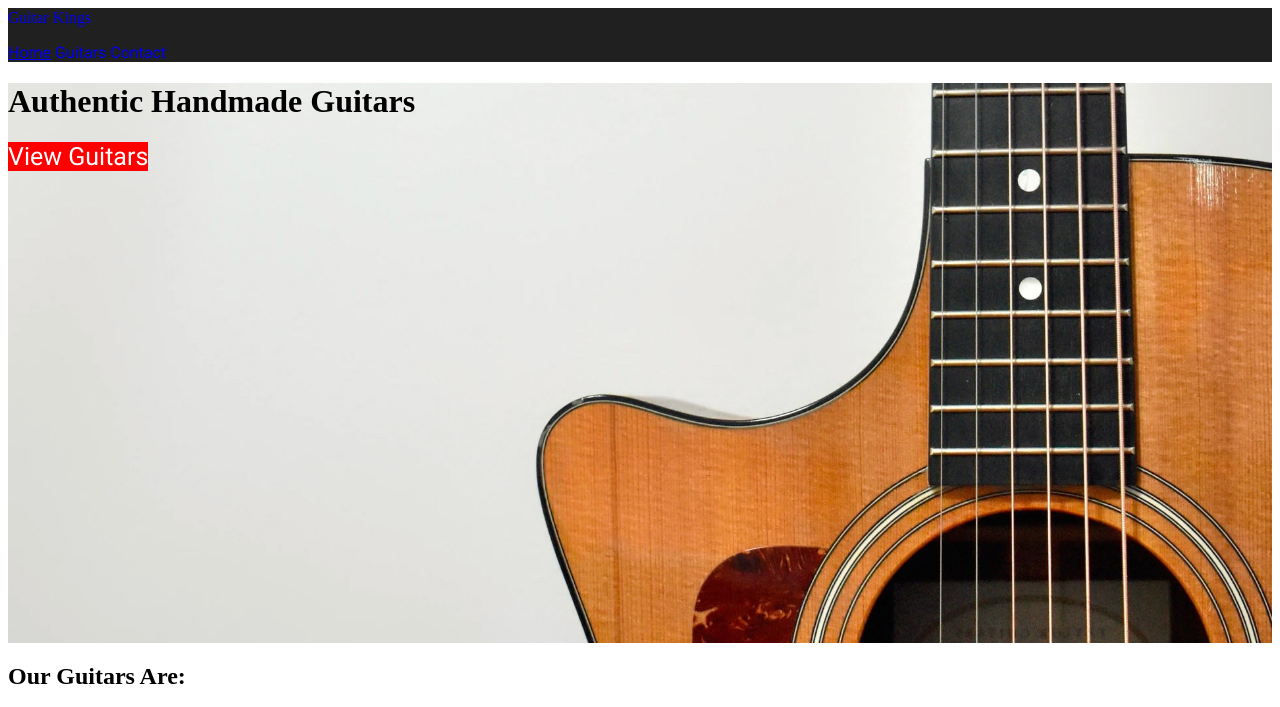
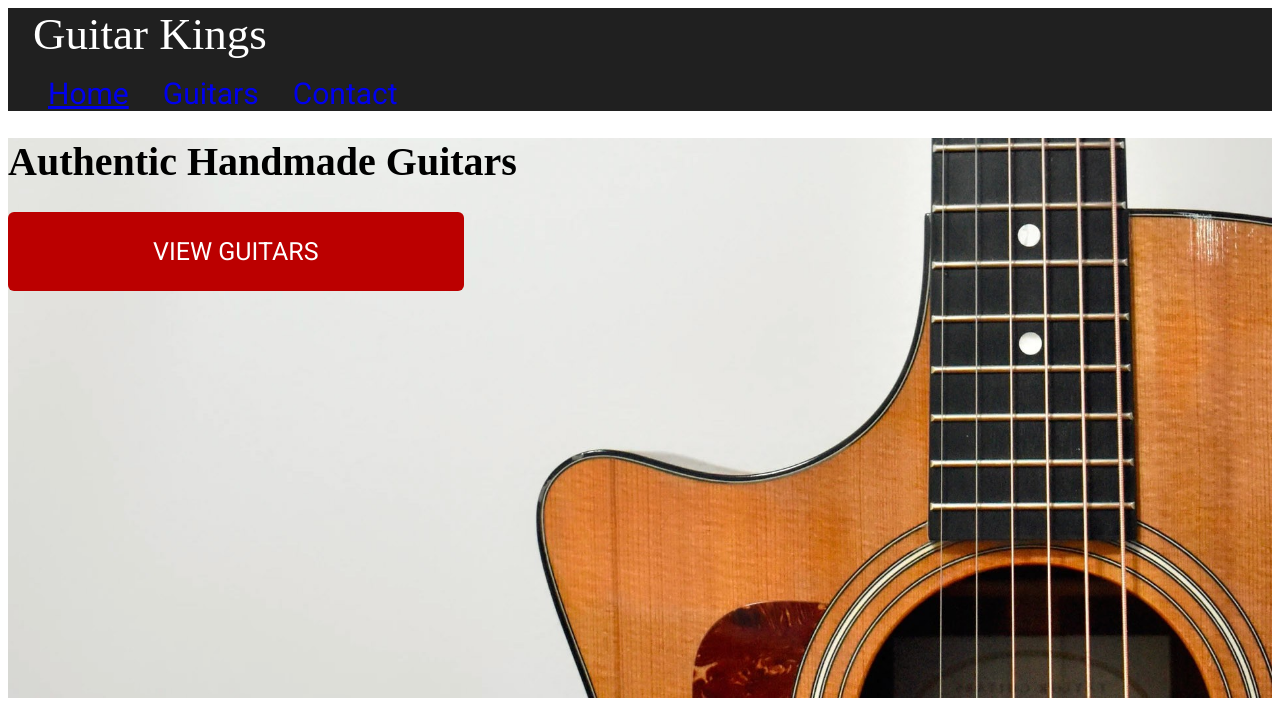
Before and after one commit to MagnusPladsen/Guitar-Kings, a plain HTML site: page index.html in a window 1280 px wide. Shown: the top 707 px of the page. Drawn offline with Linux system fonts and the light colour scheme; a web font is replaced by a local one.

Commit message:
Week 2 assignments done

```diff
--- a/css/styles.css
+++ b/css/styles.css
@@ -1,4 +1,5 @@
-/* ------ GENERAL ------ */
+/* GENERAL
+------------------- */
 @font-face {
     font-family: 'Boots And Spurs';
     src: url('/fonts/BootsAndSpurs.ttf') format('truetype'); /*IMPORT LOCAL FONT*/
@@ -13,21 +14,83 @@
     color: white;
 }
 
+
+/* --- CTA --- */
+.cta {
+    color: white;
+    display: inline-block;
+    text-align: center;
+    border-radius: 6px;
+    text-transform: uppercase;
+}
+
+.cta-small {
+    padding: 10px 35px;
+    font-size: 14px;
+}
+
+.cta-big {
+    padding: 25px 145px;
+    font-size: 25px;
+}
+.cta-red {
+    background-color: #BB0000;
+}
+
+.cta-sale {
+    background-color: #127300;
+}
+
+
+/* --- FOOTER --- */
+footer {
+    text-align: center;
+    bottom: 0px;
+    margin-top: 20px;
+}
+
+
+/* --- NAV --- */
+nav li {
+    display: inline;
+
+}
+
+nav a {
+    font-size: 30px;
+    margin-right: 30px;
+}
+
+.nav-header, h1, h2 {
+    font-family: 'Boots And Spurs' !important;
+    color: #000000;
+}
+
+.nav-header {
+    font-size: 45px;
+    color: white;
+    padding: 0px 25px;
+}
+
+/* --- LINKS --- */
+a {
+    text-decoration: none;
+}
+
 a:visited {
     color: white;
 }
 
-.nav-header, h1, h2 {
-    font-family: 'Boots And Spurs' !important;
+.current {
+    text-decoration: underline;
 }
 
 
-.cta-red {
-    background-color: red;
-    color: white;
-    font-size: 25px;
-}
 
+
+/* INDEX
+------------------- */
+/* --- HEADER --- */
 .hero-header {
     background-image: url(../images/home-header.jpg);
     min-height: 70vh;
@@ -37,13 +100,22 @@ a:visited {
     background-position-y: bottom;
 }
 
-
-footer {
-    text-align: center;
-    bottom: 0px;
-    margin-top: 20px;
+.hero-header h1 {
+    font-size: 40px;
 }
 
+
+/* --- GUITARS --- */
+.guitar {
+    background-color: #FBFBFB;
+}
+
+.guitar-list img {
+    border-radius: 100px;
+}
+
+
+/* --- REVIEWS --- */
 .reviews {
     background-color: #e8e8e8;
 }
@@ -52,20 +124,12 @@ footer {
     border-radius: 50%;
 }
 
-.guitar {
-    background-color: #FBFBFB;
-}
 
-.cta-sale {
-    background-color: #127300;
-    color: white;
-    font-size: 25px;
-}
 
-.guitar-list img {
-    border-radius: 100px;
-}
 
+/* CONTACT
+------------------- */
+/* --- FORM --- */
 input[type=submit] {
     background-color: red;
     border: 0;
@@ -73,19 +137,3 @@ input[type=submit] {
     color: white;
     font-size: 25px;
 }
-
-nav ul {
-padding: 0px;
-}
-
-a {
-    text-decoration: none;
-}
-
-nav li {
-    display: inline;
-}
-
-.current {
-    text-decoration: underline;
-}
--- a/index.html
+++ b/index.html
@@ -21,7 +21,7 @@
         </nav>
         <header class="hero-header">
             <h1>Authentic Handmade Guitars</h1>
-            <p><a href="./guitars.html" class="cta-red">View Guitars</a></p>
+            <p><a href="./guitars.html" class="cta-red cta cta-big">VIEW GUITARS</a></p>
         </header>
         <main>
             <section class="guitar-list">
@@ -48,28 +48,28 @@
                     <img src="images/product.jpg" alt="Adirondack Red Guitar">
                     <h3>Adirondack Red</h3>
                     <p>$500</p>
-                    <a class="cta-red" href="">View</a>
+                    <a class="cta-red cta cta-small" href="">View</a>
                     <p>Adirondack Red</p>
                 </div>
                 <div class="guitar-two guitar">
                     <img src="images/product.jpg" alt="Adirondack Red Guitar">
                     <h3>Adirondack Red</h3>
                     <p>$500</p>
-                    <a class="cta-sale" href="">On sale</a>
+                    <a class="cta-sale cta cta-small" href="">On sale</a>
                     <p>Adirondack Red</p>
                 </div>
                 <div class="guitar-three guitar">
                     <img src="images/product.jpg" alt="Adirondack Red Guitar">
                     <h3>Adirondack Red</h3>
                     <p>$500</p>
-                    <a class="cta-red" href="">View</a>
+                    <a class="cta-red cta cta-small" href="">View</a>
                     <p>Adirondack Red</p>
                 </div>
                 <div class="guitar-four guitar">
                     <img src="images/product.jpg" alt="Adirondack Red Guitar">
                     <h3>Adirondack Red</h3>
                     <p>$500</p>
-                    <a class="cta-red" href="">View</a>
+                    <a class="cta-red cta cta-small" href="">View</a>
                     <p>Adirondack Red</p>
                 </div>
             </section>
```
Also changed, not shown: guitars.html (+3 -3 lines).
